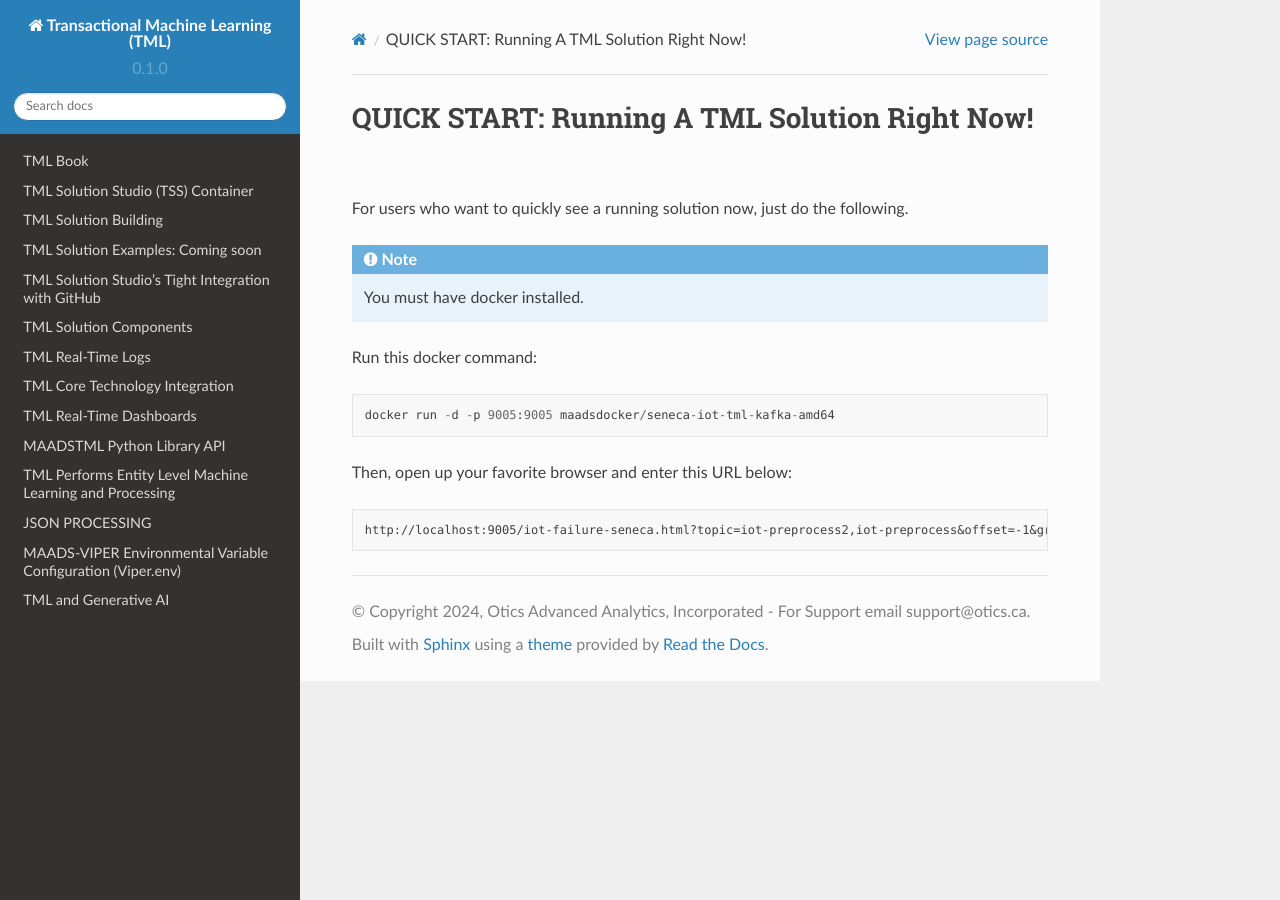
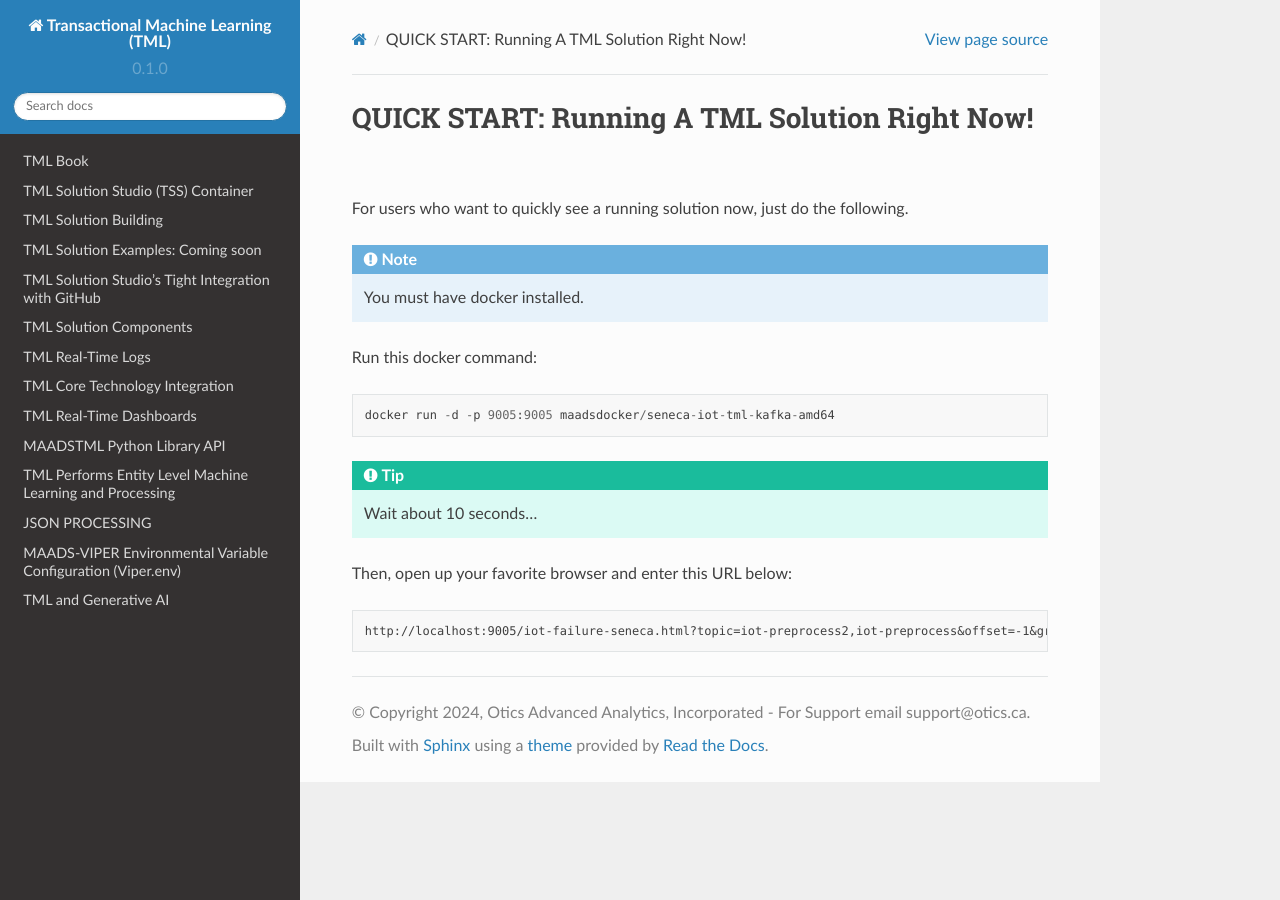
Before and after one commit to smaurice101/readthedocs, a Sphinx documentation site: the page built from docs/source/quickstart.rst, in a window 1280 px wide. Built offline with Sphinx 7.4.7 and the Read the Docs theme 2.0.0, drawn with Linux system fonts in a browser that asks for light colours.

Commit message:
Update quickstart.rst

```diff
--- a/docs/source/quickstart.rst
+++ b/docs/source/quickstart.rst
@@ -13,6 +13,9 @@ Run this docker command:
 
    docker run -d -p 9005:9005 maadsdocker/seneca-iot-tml-kafka-amd64
 
+.. tip::
+    Wait about 10 seconds...
+
 Then, open up your favorite browser and enter this URL below:
 
 .. code-block::
```
